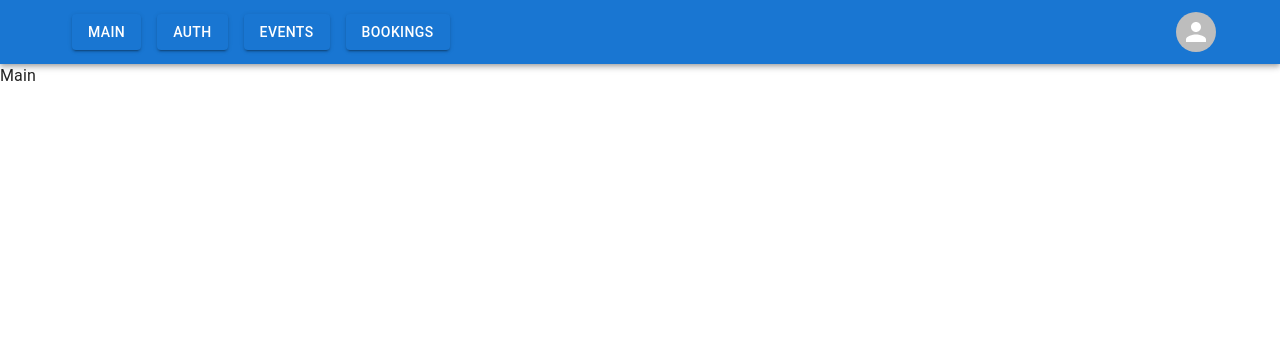
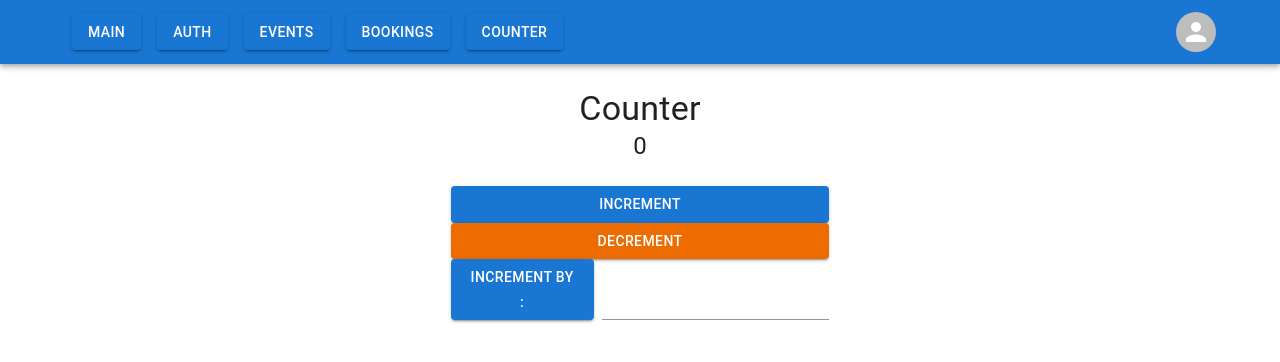
Before and after one commit to Baleksas/PlansAndPlants, a React (Create React App) app in the folder client/: page /counter in a window 1280 px wide. Before the commit this address led to /. Shown: the top 362 px of the page. Built offline with nearby package versions, Linux system fonts and the light colour scheme.

Commit message:
feat: implementation of redux store, counterslice and counter prototype UI

```diff
--- a/client/package.json
+++ b/client/package.json
@@ -18,12 +18,14 @@
     "@types/node": "^16.7.13",
     "@types/react": "^18.0.0",
     "@types/react-dom": "^18.0.0",
+    "@types/react-redux": "^7.1.24",
     "formik": "^2.2.9",
     "graphql": "^16.5.0",
     "graphql-tag": "^2.12.6",
     "react": "^18.1.0",
     "react-apollo": "3.1",
     "react-dom": "^18.1.0",
+    "react-redux": "^8.0.2",
     "react-router-dom": "^6.3.0",
     "react-scripts": "5.0.1",
     "redux": "^4.2.0",
--- a/client/src/App.tsx
+++ b/client/src/App.tsx
@@ -20,11 +20,14 @@ import Main from "./pages/Main";
 import Navbar from "./components/Navbar";
 import Auth from "./pages/Auth";
 import { client } from "./utils/apolloClient";
+import {  store } from "./utils/reduxStore";
+import { Provider } from "react-redux";
 
+import Counter from "./components/Counter";
 function App() {
 
-
   return (
+    <Provider store={store}>
       <ApolloProvider client={client}>
         <Router>
           <Navbar />
@@ -37,12 +40,14 @@ function App() {
               <Route path="/events" element={(<Events />) as any}></Route>
               <Route path="/bookings" element={(<Bookings />) as any}></Route>
               <Route path="/auth" element={(<Auth />) as any}></Route>
+              <Route path="/counter" element={(<Counter />) as any}></Route>
               <Route path="/" element={(<Main />) as any}></Route>
               <Route path="*" element={<Navigate to="/" replace />} />
             </Routes>
           </Box>
         </Router>
       </ApolloProvider>
+    </Provider>
   );
 }
 
--- /dev/null
+++ b/client/src/components/Counter.tsx
@@ -0,0 +1,44 @@
+import { Button, Input, Typography } from "@mui/material";
+import { Box } from "@mui/system";
+import React, { useState } from "react";
+import { useSelector } from "react-redux";
+import { useDispatch } from "react-redux";
+import { RootState } from "../utils/reduxStore";
+
+const Counter = () => {
+  const { value } = useSelector((state: RootState) => state.counter);
+  const dispatch = useDispatch();
+  const [amount, setAmount] = useState(0);
+
+  return (
+    <Box sx={{ mx: "auto" }} mt={3} width={1 / 3}>
+      <Typography variant="h4" align="center">
+        Counter
+      </Typography>
+      <Typography variant="h5" align="center">
+        {value}
+      </Typography>
+      <Box
+        m={3}
+        sx={{
+          display: "flex",
+          flexDirection: "column",
+        }}
+      >
+        <Button variant="contained">Increment</Button>
+        <Button color="warning" variant="contained">
+          Decrement
+        </Button>
+        <Box  width={1} sx={{ display: "flex", mx:"auto", justifyContent: 'center' }}>
+          <Button sx={{ flexGrow: 1 }} variant="contained">Increment by :</Button>
+          <Input sx={{ml: 1, pl:1, mt:1}}
+            type="number"
+            onChange={(e) => setAmount(parseInt(e.target.value))}
+          ></Input>
+        </Box>
+      </Box>
+    </Box>
+  );
+};
+
+export default Counter;
--- a/client/src/components/Navbar.tsx
+++ b/client/src/components/Navbar.tsx
@@ -14,7 +14,7 @@ import {
 import React from "react";
 import { Link, Link as RouterLink } from "react-router-dom";
 const Navbar = () => {
-  const pages = ["Main", "Auth", "Events", "Bookings"];
+  const pages = ["Main", "Auth", "Events", "Bookings", "Counter"];
   const settings = ["Profile", "Account", "Dashboard", "Logout"];
 
   const [anchorElNav, setAnchorElNav] = React.useState<null | HTMLElement>(
--- /dev/null
+++ b/client/src/features/counterSlice.ts
@@ -0,0 +1,31 @@
+import { createSlice } from '@reduxjs/toolkit'
+import type { PayloadAction } from '@reduxjs/toolkit'
+
+export interface CounterState {
+  value: number
+}
+
+const initialState: CounterState = {
+  value: 0,
+}
+
+export const counterSlice = createSlice({
+  name: 'counter',
+  initialState,
+  reducers: {
+    increment: (state) => {
+      state.value += 1
+    },
+    decrement: (state) => {
+      state.value -= 1
+    },
+    incrementByAmount: (state, action: PayloadAction<number>) => {
+      state.value += action.payload
+    },
+  },
+})
+
+// Action creators are generated for each case reducer function
+export const { increment, decrement, incrementByAmount } = counterSlice.actions
+
+export default counterSlice.reducer
--- /dev/null
+++ b/client/src/utils/reduxStore.ts
@@ -0,0 +1,13 @@
+import { configureStore } from "@reduxjs/toolkit";
+import counterReducer from "../features/counterSlice";
+
+export const store=configureStore({
+  reducer: {
+    counter: counterReducer,
+  },
+});
+
+// Infer the `RootState` and `AppDispatch` types from the store itself
+export type RootState = ReturnType<typeof store.getState>;
+// Inferred type: {posts: PostsState, comments: CommentsState, users: UsersState}
+export type AppDispatch = typeof store.dispatch;
```
Also changed, not shown: 1 other file (tests, documents, lock files or other folders). Lines whose indentation alone changed are shown as unchanged.
